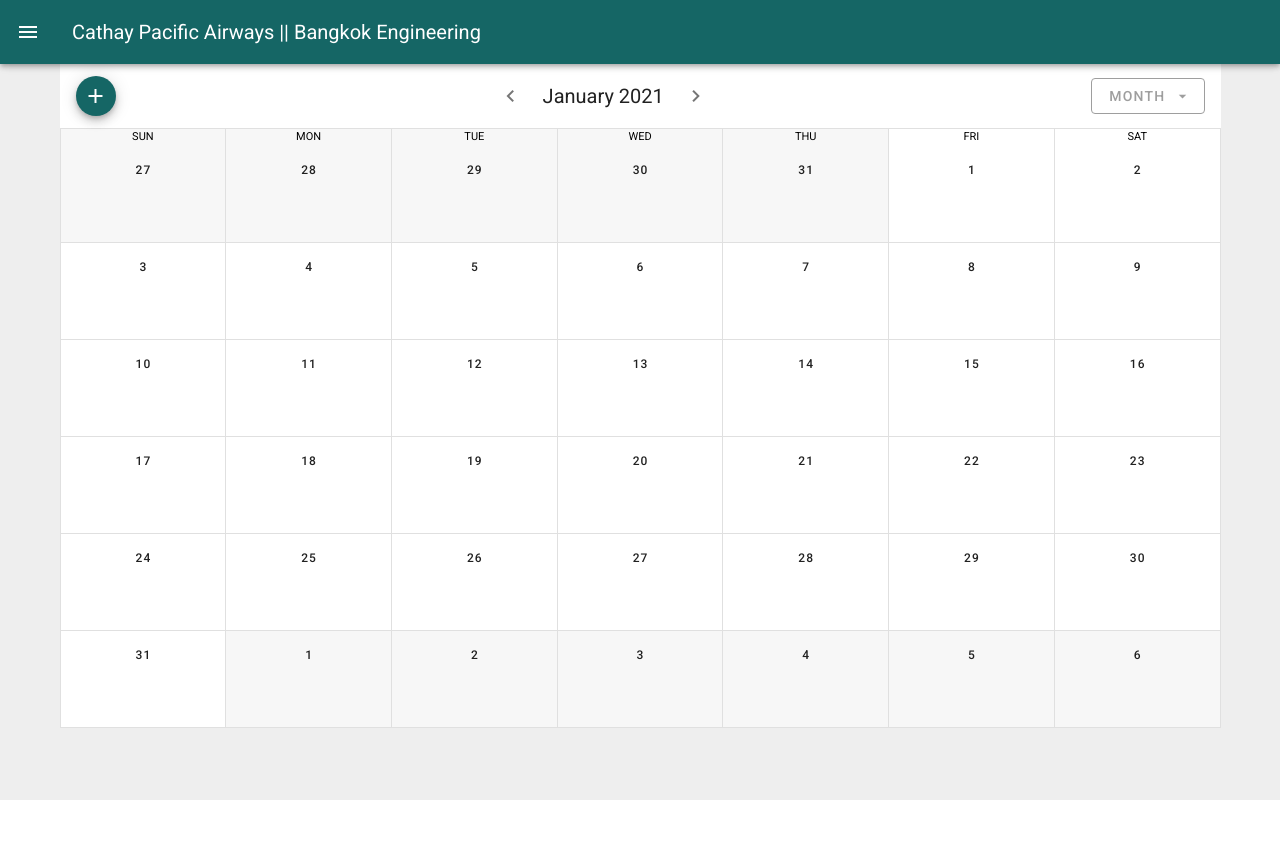
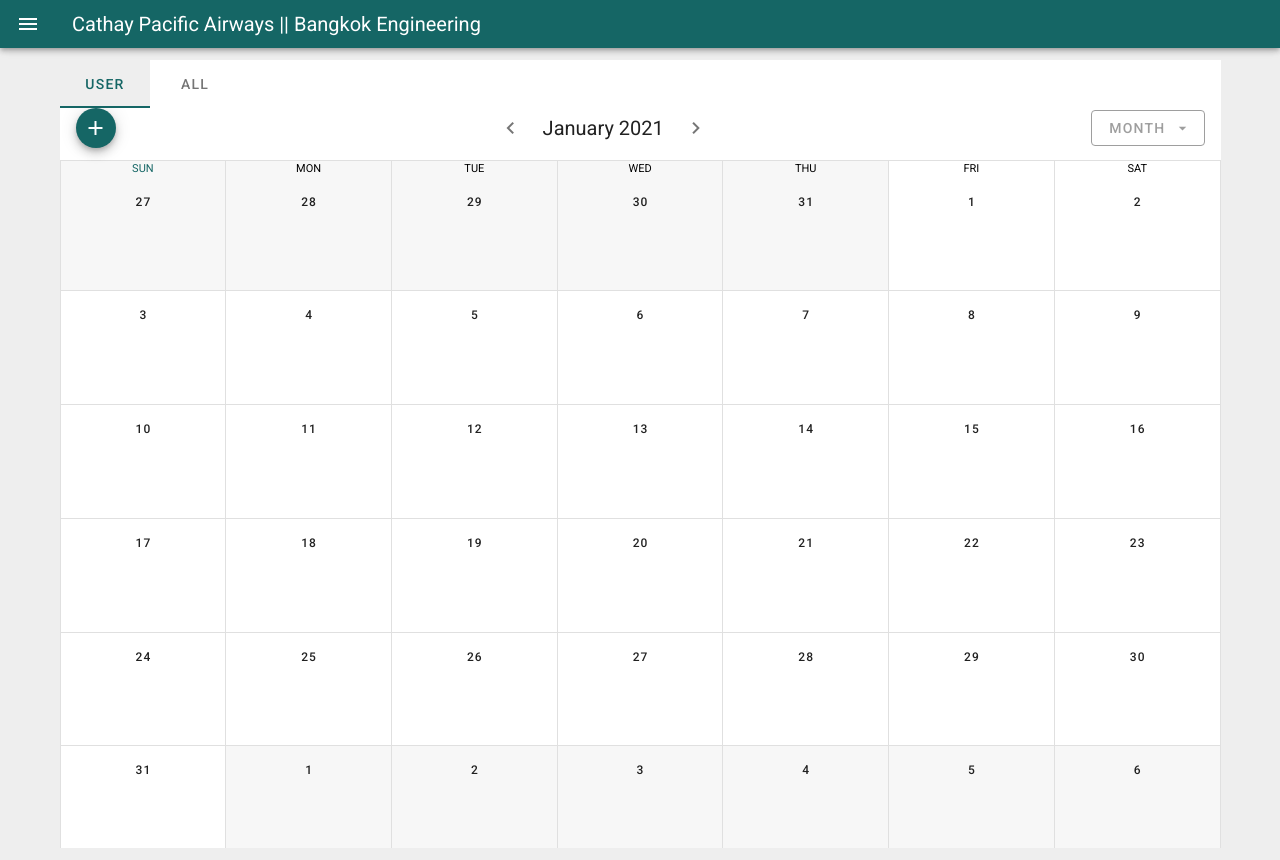
Before and after one commit to boonyarit-iamsaard/vue-bkkmmcx, a Vue app: page / in a window 1280 px wide. Before the commit the page ends 800 px from the top, so only its background shows below. Built offline with nearby package versions, Linux system fonts and the light colour scheme; no server answers; the database is empty; sample sign-in values are in the browser's storage.

Commit message:
Memory leak

```diff
--- a/src/components/AdminCalendar.vue
+++ b/src/components/AdminCalendar.vue
@@ -1,10 +1,10 @@
 <template>
   <v-row class="fill-height">
-    <v-col class="pt-0">
-      <v-sheet tile height="64" class="d-flex">
+    <v-col class="py-0">
+      <v-sheet tile class="d-flex">
         <Spinner v-if="loading" />
         <v-toolbar flat>
-          <v-toolbar-title>Admin's calendar</v-toolbar-title>
+          <v-toolbar-items>Admin's calendar</v-toolbar-items>
           <v-spacer></v-spacer>
           <v-btn icon class="ma-2" @click="$refs.calendar.prev()">
             <v-icon>mdi-chevron-left</v-icon>
@@ -36,10 +36,11 @@
           </v-menu>
         </v-toolbar>
       </v-sheet>
-      <v-sheet height="600">
+      <v-sheet height="700">
         <v-calendar
           ref="calendar"
           v-model="focus"
+          color="primary"
           :type="type"
           :show-month-on-first="showMonthOnFirst"
           :events="addEvents"
@@ -102,7 +103,9 @@ export default {
         'accent',
         'primary',
         'indigo lighten-1',
-        'pink darken-1'
+        'pink darken-1',
+        'amber darken-4',
+        'blue-grey darken-1'
       ]
     };
   },
@@ -161,8 +164,12 @@ export default {
           return this.eventColor[2];
         case 'H':
           return this.eventColor[3];
+        case 'TYC':
+          return this.eventColor[4];
+        case 'SLS':
+          return this.eventColor[5];
         default:
-          return this.eventColor[4];
+          return this.eventColor[6];
       }
     },
     showEvent({ nativeEvent, event }) {
@@ -190,14 +197,15 @@ export default {
     this.fetchPublic();
   },
 
-  // beforeMount() {
-  //   this.events = this.addEvents();
-  // },
-
   mounted() {
     this.$refs.calendar.move();
   }
 };
 </script>
 
-<style scoped></style>
+<style scoped>
+.v-toolbar__items {
+  align-items: center;
+  color: white;
+}
+</style>
--- a/src/components/CreateLeave.vue
+++ b/src/components/CreateLeave.vue
@@ -144,7 +144,7 @@ export default {
     leaveTypeItems: ['ANL', 'SLS', 'H'],
     phaseItems: ['A', 'B'],
     leaveType: '',
-    phase: 'A',
+    phase: 'B',
     priority: '',
     startMenu: false,
     endMenu: false,
--- a/src/components/LeaveList.vue
+++ b/src/components/LeaveList.vue
@@ -132,7 +132,6 @@ export default {
         }
       });
 
-      // return this.getAllLeaves.filter(leave => leave.userId === this.userId);
       return leaves;
     },
     profile() {
--- a/src/components/LoginForm.vue
+++ b/src/components/LoginForm.vue
@@ -4,7 +4,7 @@
     <v-form @submit.prevent="signInHandler" v-model="valid" ref="form">
       <v-container>
         <v-row>
-          <v-col sm="8" md="6" lg="4" class="mx-auto">
+          <v-col sm="6" md="6" lg="4" class="mx-auto">
             <v-card rounded="lg" class="pa-6" elevation="2">
               <p class="display-1 text-center">Login</p>
               <v-row>
--- a/src/components/Navbar.vue
+++ b/src/components/Navbar.vue
@@ -40,7 +40,7 @@
         </v-list-item-group>
       </v-list>
     </v-navigation-drawer>
-    <v-app-bar app dark color="#156665">
+    <v-app-bar app dark dense color="primary">
       <v-app-bar-nav-icon @click="drawer = !drawer"></v-app-bar-nav-icon>
       <v-toolbar-title v-if="showNav">{{ getFullName }}</v-toolbar-title>
       <v-toolbar-title v-else
--- a/src/components/UpdateLeave.vue
+++ b/src/components/UpdateLeave.vue
@@ -83,7 +83,7 @@
         </v-col>
         <v-col cols="12" v-if="item.type === 'ANL' || item.type === 'H'">
           <v-select
-            :items="priorityItems"
+            :items="disabledPriority"
             :rules="priorityRules"
             :readonly="isPhaseB"
             v-model="item.priority"
@@ -171,6 +171,23 @@ export default {
         new Date(`${this.item.startDate}T00:00:00`).getTime() + 5 * 86400000;
       start = new Date(start);
       return start.toISOString().substr(0, 10);
+    },
+
+    disabledPriority() {
+      let priorityItems = [
+        { text: 'TYC', disabled: false },
+        { text: 'H', disabled: false },
+        { text: 'ANL', disabled: false },
+        { text: 'ANL-1', disabled: false },
+        { text: 'ANL-2', disabled: false },
+        { text: 'ANL-3', disabled: false }
+      ];
+
+      if (this.item.phase === 'A') {
+        priorityItems[1].disabled = true;
+        priorityItems[2].disabled = true;
+      }
+      return priorityItems;
     }
   },
   methods: {
@@ -189,13 +206,28 @@ export default {
 
     async updateLeaveHandler() {
       this.loading = true;
+      let priority;
+      let phase;
+
+      if (this.item.type === 'SLS') {
+        priority = 'SLS';
+        phase = 'None';
+      } else {
+        priority = this.item.priority;
+        phase = this.item.phase;
+      }
+
+      console.log(this.item.type);
+
       if (this.$refs.form.validate()) {
         await this.updateLeave({
           docId: this.item.id,
           startDate: this.item.startDate,
           endDate: this.item.endDate,
           days: this.days(),
-          priority: this.item.priority,
+          type: this.item.type,
+          phase: phase,
+          priority: priority,
           status: this.item.status
         });
 
@@ -217,5 +249,3 @@ export default {
   }
 };
 </script>
-
-<style></style>
--- a/src/components/UserCalendar.vue
+++ b/src/components/UserCalendar.vue
@@ -1,7 +1,7 @@
 <template>
   <v-row class="fill-height">
-    <v-col class="pt-0">
-      <v-sheet tile height="64" class="d-flex">
+    <v-col class="py-0">
+      <v-sheet tile class="d-flex">
         <Spinner v-if="loading" />
         <v-toolbar flat>
           <v-btn dark fab small color="primary" to="/apply">
@@ -38,10 +38,11 @@
           </v-menu>
         </v-toolbar>
       </v-sheet>
-      <v-sheet height="600">
+      <v-sheet height="700">
         <v-calendar
           ref="calendar"
           v-model="focus"
+          color="primary"
           :type="type"
           :show-month-on-first="showMonthOnFirst"
           :events="addEvents"
@@ -211,5 +212,3 @@ export default {
   }
 };
 </script>
-
-<style scoped></style>
--- a/src/components/UsersList.vue
+++ b/src/components/UsersList.vue
@@ -6,7 +6,7 @@
       :items-per-page="10"
       :search="search"
       :sort-by="['sortIndex', 'name']"
-      class="elevation-2"
+      class="elevation-0"
     >
       <template v-slot:top>
         <v-toolbar flat class="rounded-t-lg">
--- a/src/store/modules/leaves.js
+++ b/src/store/modules/leaves.js
@@ -83,7 +83,9 @@ const actions = {
           endDate: leave.endDate,
           days: leave.days,
           priority: leave.priority,
-          status: leave.status
+          status: leave.status,
+          phase: leave.phase,
+          type: leave.type
         })
         .then(() => {
           dispatch('fetchAllLeaves');
--- a/src/views/Admin.vue
+++ b/src/views/Admin.vue
@@ -27,7 +27,8 @@ export default {
   data() {
     return {
       loading: false,
-      isBoonyarit: false
+      isBoonyarit: false,
+      tab: null
     };
   },
   created() {
--- a/src/views/Home.vue
+++ b/src/views/Home.vue
@@ -1,11 +1,27 @@
 <template>
   <v-container>
-    <v-toolbar flat v-if="isAdmin" height="64">
-      <v-spacer></v-spacer>
-      <v-switch inset v-model="switchCalendar" class="mt-4"></v-switch>
+    <v-toolbar flat dense>
+      <template>
+        <v-tabs v-model="tab">
+          <v-tabs-slider color="primary"></v-tabs-slider>
+          <v-tab>
+            User
+            <!-- {{ getFullName() }} -->
+          </v-tab>
+          <v-tab>
+            All
+          </v-tab>
+        </v-tabs>
+      </template>
     </v-toolbar>
-    <UserCalendar v-if="!switchCalendar" />
-    <AdminCalendar v-if="switchCalendar" />
+    <v-tabs-items v-model="tab">
+      <v-tab-item>
+        <UserCalendar />
+      </v-tab-item>
+      <v-tab-item>
+        <AdminCalendar />
+      </v-tab-item>
+    </v-tabs-items>
   </v-container>
 </template>
 
@@ -23,7 +39,8 @@ export default {
   },
   data() {
     return {
-      switchCalendar: false
+      switchCalendar: false,
+      tab: null
     };
   },
   computed: {
@@ -33,13 +50,22 @@ export default {
     }
   },
   methods: {
-    ...mapActions(['fetchUserProfile'])
+    ...mapActions(['fetchUserProfile']),
+
+    getFullName() {
+      return `${
+        this.getUserProfile.firstName
+      } ${this.getUserProfile.lastName.slice(0, 1)}.`;
+    }
   },
   created() {
     this.fetchUserProfile(auth.currentUser);
-  },
-  beforeMount() {}
+  }
 };
 </script>
 
-<style scoped></style>
+<style scoped>
+.v-tab.v-tab--active {
+  background-color: #eeeeee;
+}
+</style>
```
Also changed, not shown: 2 other files (tests, documents, lock files or other folders).
